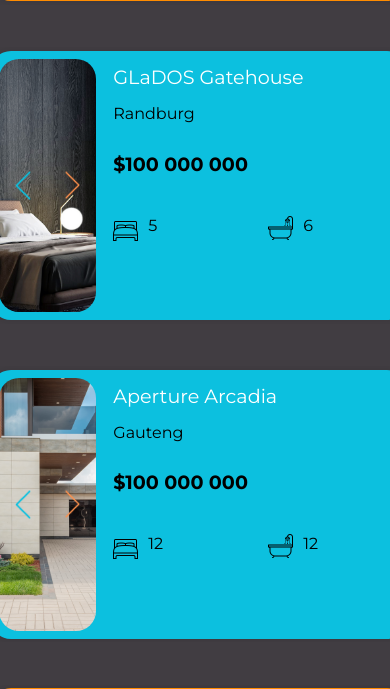
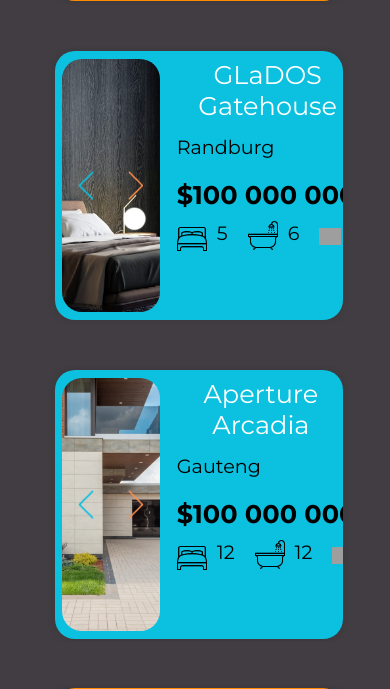
Before and after one commit to hayley-d/ApertureEstates, a PHP site: page /Favourites.html in a window 390 px wide. Shown: the part 1213-1902 px from the top of the page. Run offline with PHP 8.4, Linux system fonts and the light colour scheme; grey boxes are pictures that could not be loaded.

Commit message:
Adjusted Responsive Display

```diff
--- a/css/content-card.css
+++ b/css/content-card.css
@@ -5,7 +5,6 @@
     grid-template-rows: repeat(10,1fr);
     width:100vw;
     gap:5vh;
-
     height:fit-content;
     overflow: hidden;
     max-width: 100%;
@@ -23,32 +22,35 @@
 .content-card{
     background-color: white;
     width:70vw;
-    height:30vh;
+    height:fit-content;
     border-radius: 20px;
     display: grid;
-    grid-template-columns: 2fr 3fr;
+    grid-template-columns: 1fr 3fr;
     padding:2vw;
     gap:2vh;
     box-shadow: 0 0 10px rgba(0, 0, 0, 0.1);
+    min-height: 200px;
+    overflow: hidden;
 }
 
 .property-img{
     border-radius: 20px;
     width:25vw;
-    height:30vh;
+    height:100%;
     background-image: url("../img/property.png");
     background-repeat: no-repeat;
     background-size: cover;
     background-position: center;
     display: flex;
     position: relative;
+    min-height: 200px;
 }
 
 .property-info-container{
     display: grid;
-    grid-template-rows: repeat(5,1fr) ;
-    height:30vh;
-
+    grid-template-rows: 1fr 1fr 1fr 1fr 1fr;
+    height:fit-content;
+    gap:5px;
 }
 
 .next-arrow, .prev-arrow{
@@ -84,6 +86,7 @@
     margin-top:30px;
     margin-bottom: 30px;
 
+    margin:0;
 }
 
 .property-price{
@@ -94,10 +97,12 @@
     align-items: center;
     margin-top:20px;
     margin-bottom:10px;
+
+    margin:0;
 }
 
 .property-name{
-    font-size: 1.4rem;
+    font-size: 1.6rem;
     display: flex;
     justify-content: center;
     align-items: center;
@@ -190,144 +195,54 @@
 }
 
 .property-desc{
+    display: flex;
     color: black;
     width:100%;
-    height:40px;
+    height:fit-content;
+    grid-column: 1 / -1; /* Span across all columns */
 }
 
-@media (max-width: 1700px)
-{
-    .bed-icon, .bath-icon, .car-icon, .size-icon{
-        width:25px;
-        height:25px;
-    }
-
-    .property-location{
-        font-size: 1rem;
-    }
-
-    .property-price{
-        font-size: 1.2rem;
-    }
-
-    .property-name{
-        font-size: 1.2rem;
-    }
-
-    .property-details{
-        font-size: 1rem;
-    }
+.property-desc > p{
+    height:fit-content;
 }
 
-/*@media (max-width: 1500px) {
-    .property-location {
-        font-size: 1rem;
-    }
-
-    .property-price {
-        font-size: 1.2rem;
-    }
-
-    .property-name {
-        font-size: 1.2rem;
-        color: orangered;
-    }
-
-    .property-details {
-        display: grid;
-        grid-template-columns: 1fr 1fr 1fr 1fr 1fr;
-        width: 23vw;
-        height: 25vh;
-        font-size: 1rem;
-        gap: 1vh;
-    }
-
-    .detail-name {
-        display: none;
-    }
-
-    .detail-value {
-        display: flex;
-        justify-content: center;
-        align-items: center;
-        width: 50px;
-        height: 25px;
-    }
-
-    .content-card {
-        width: 70vw;
-        height: 50vh;
-        gap: 2vh;
-        min-width: 300px;
+@media (min-width: 1500px)  {
+    .content-card{
+        width:70vw;
+        height:30vh;
         min-height: 200px;
-    }
-
-    .property-img {
-        width: 30vw;
-        min-width: 300px;
-        height: 25vh;
-        min-height: 100px;
-    }
-}*/
-
-@media only screen and (min-width: 1024px) and (max-width: 1840px) {
-    .content-card{
-        width:80vw;
-        height:40vh;
-        padding-bottom:30px;
-    }
-
-    .property-img{
-        width:25vw;
-        height:100%;
+        overflow: hidden;
     }
 
     .property-info-container{
         display: grid;
-        grid-template-rows: repeat(5,1fr) ;
-        height:20vh;
+        grid-template-rows: 1fr 1fr 1fr 1fr 1fr;
+        height:30vh;
+        gap:5px;
     }
 
-    .property-details{
-        display: grid;
-        grid-template-columns: 1fr 1fr 1fr;
-        width:90%;
-        height:30px;
-        font-size: 1.2rem;
-        gap:20px;
+
+}
+@media (max-width: 1500px)  {
+    .content-card{
+        width:70vw;
+        height:30vh;
+        min-height: 200px;
+        overflow: hidden;
     }
 
-    .detail-value{
-        height:30px;
-        text-align: left;
-        width: fit-content;
+    .property-info-container{
+        display: grid;
+        grid-template-rows: 1fr 1fr 1fr 1fr 1fr;
+        height:30vh;
+        gap:5px;
+    }
+
+    .property-desc{
+        display: none;
+        color: black;
+        width:100%;
+        height:fit-content;
+        grid-column: 1 / -1; /* Span across all columns */
     }
 }
-
-@media (max-width: 1200px) {
-    .content-card{
-        width:80vw;
-        height:40vh;
-        padding-bottom:30px;
-        min-width: 400px;
-    }
-    .property-desc{
-        display: none;
-    }
-
-    .property-img{
-        width:25vw;
-        height:100%;
-    }
-
-    .detail-value{
-        height:30px;
-        text-align: left;
-        width: 100px;
-    }
-
-    .property-details{
-        width:100%;
-        height:30px;
-    }
-}
--- a/css/favourites.css
+++ b/css/favourites.css
@@ -43,17 +43,3 @@
 .fav-btn:hover{
     background-image: url("../img/Heart/black-filled-heart.png");
 }
-
-@media only screen and (min-width: 1024px) and (max-width: 1440px) {
-    .content-card{
-        background-color: #0CC0DF;
-        width:80vw;
-        height:300px;
-        border-radius: 20px;
-        display: grid;
-        grid-template-columns: 2fr 3fr;
-        padding:2vw;
-        gap:2vh;
-        box-shadow: 0 0 10px rgba(0, 0, 0, 0.1);
-    }
-}
--- a/css/footer.css
+++ b/css/footer.css
@@ -131,7 +131,7 @@
     margin-left: 3vw;
 }
 
-@media only screen and (min-width: 1024px) and (max-width: 1440px) {
+@media  (max-width: 1440px) {
     #footer-slogan{
         font-size: 20px;
     }
--- a/css/style.css
+++ b/css/style.css
@@ -15,7 +15,7 @@
 
 #content{
   background-color: white;
-  max-width: 98%;
+  width: 100%;
   overflow: hidden;
   background-image: url("../img/search-background.png");
   background-size: cover;
@@ -31,6 +31,7 @@
   flex-direction: column;
   gap:10px;
   align-items: center;
+
 }
 
 #house{
@@ -53,7 +54,6 @@
 
 @media only screen and (min-width: 1024px) and (max-width: 1440px) {
   #content{
-    max-width: 95vw;
     height:fit-content;
     padding:20px;
   }
```
Also changed, not shown: css/search-section.css (+14 -2 lines).
